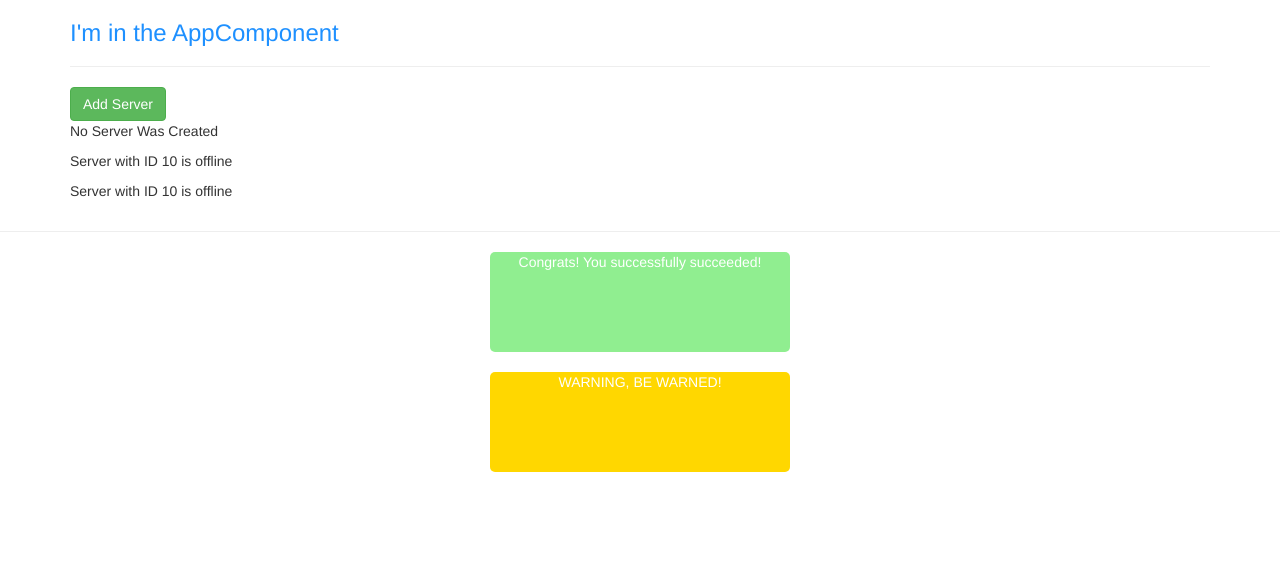
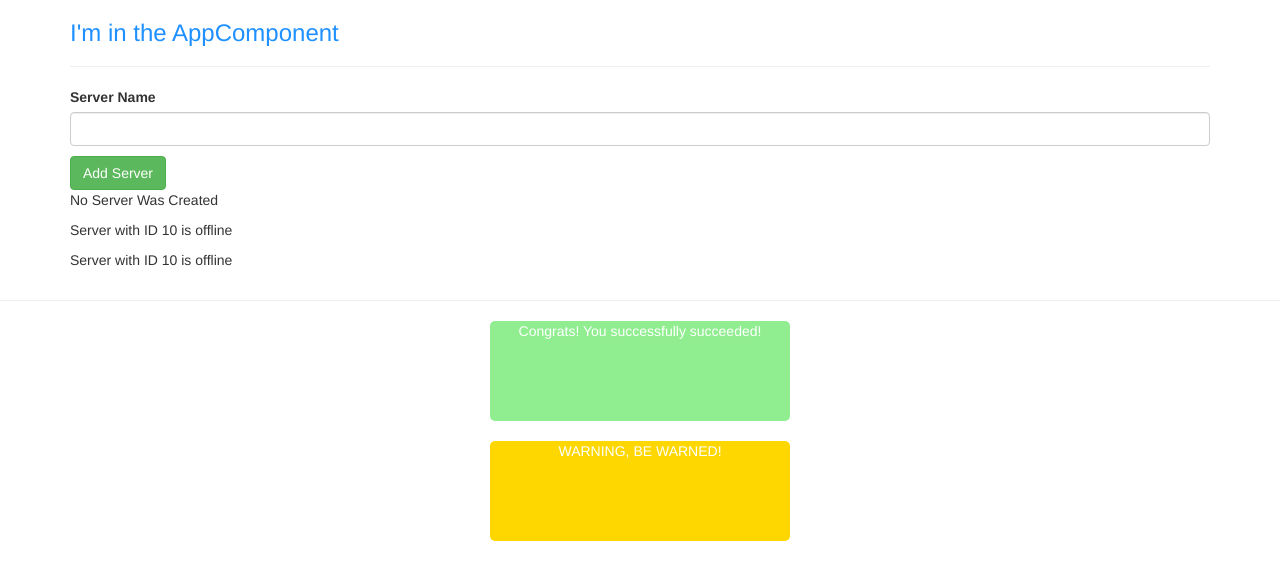
Before and after one commit to yousaiditchewie/my-first-app, an Angular app: page / in a window 1280 px wide. Shown: the top 580 px of the page. Built offline with nearby package versions, Linux system fonts and the light colour scheme.

Commit message:
passing data in event binding lesson

```diff
--- a/src/app/servers/servers.component.html
+++ b/src/app/servers/servers.component.html
@@ -1,3 +1,9 @@
+<label for="">Server Name</label>
+<input
+  type="text"
+  class="form-control"
+  (input)="onUpdateServerName($event)">
+<p>{{ serverName }}</p>
 <button
  class="btn btn-success"
  [disabled]="!allowNewServer"
--- a/src/app/servers/servers.component.ts
+++ b/src/app/servers/servers.component.ts
@@ -10,6 +10,7 @@
 export class ServersComponent implements OnInit {
   allowNewServer = false;
   serverCreationStatus =  'No Server Was Created';
+  serverName = '';
   constructor() {
     setTimeout(() => {
       this.allowNewServer = true;
@@ -21,4 +22,7 @@
   onCreateServer() {
     this.serverCreationStatus = 'Server Was Created';
   }
+  onUpdateServerName(event: any) {
+    this.serverName = (<HTMLInputElement>event.target).value;
+  }
 }
```
